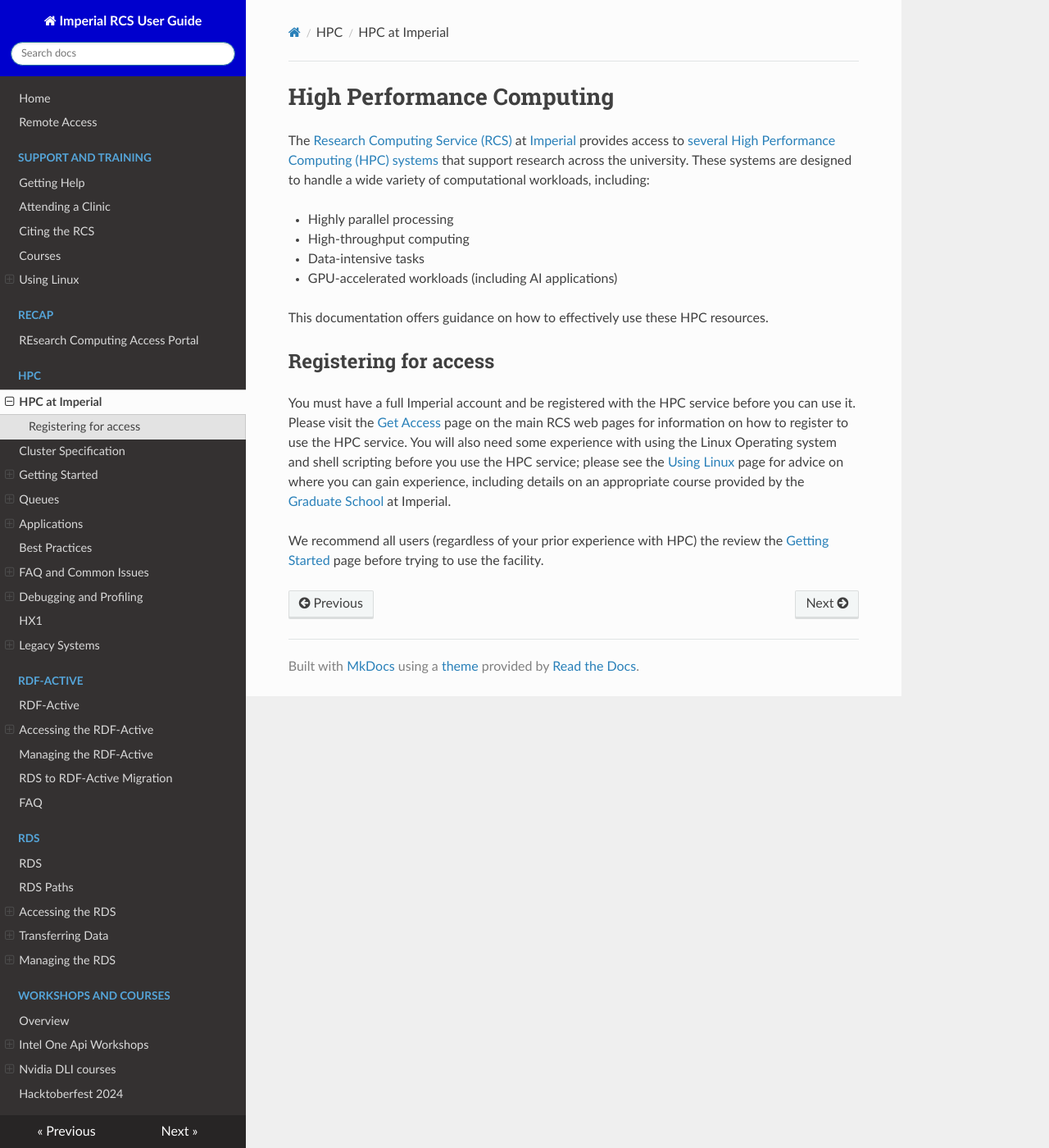
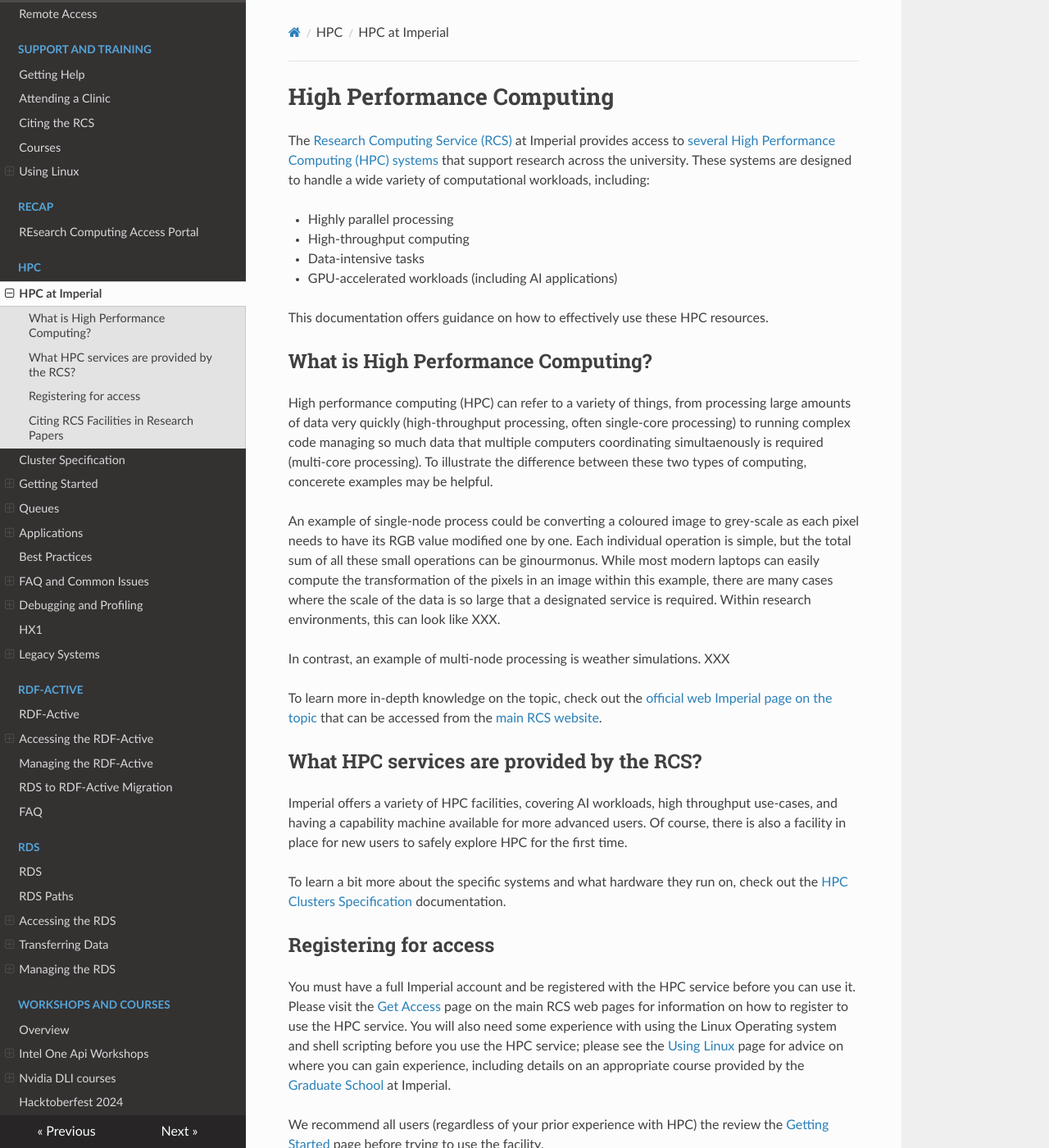
Before and after one commit to ImperialCollegeLondon/icl-rcs-user-guide, an MkDocs documentation site: the page built from docs/hpc/index.md, in a window 1280 px wide and 1400 px high. Shown: the whole window at 82% size. Built offline with MkDocs 1.6.1, drawn with Linux system fonts in a browser that asks for light colours; nearby versions of some CDN libraries; some of the changed text lies outside the part shown.

Commit message:
fix: clarity on general HPC pages

```diff
--- a/docs/hpc/index.md
+++ b/docs/hpc/index.md
@@ -1,7 +1,7 @@
 # High Performance Computing
 
 
-The [Research Computing Service (RCS)](https://www.imperial.ac.uk/admin-services/ict/self-service/research-support/rcs/) at [Imperial](https://www.imperial.ac.uk/) provides access to [several High Performance Computing (HPC) systems](./cluster-specification.md) that support research across the university. These systems are designed to handle a wide variety of computational workloads, including:
+The [Research Computing Service (RCS)](https://www.imperial.ac.uk/admin-services/ict/self-service/research-support/rcs/) at Imperial provides access to [several High Performance Computing (HPC) systems](./cluster-specification.md) that support research across the university. These systems are designed to handle a wide variety of computational workloads, including:
 
 * Highly parallel processing
 * High-throughput computing
@@ -10,8 +10,29 @@ The [Research Computing Service (RCS)](https://www.imperial.ac.uk/admin-services
 
 This documentation offers guidance on how to effectively use these HPC resources.
 
+## What is High Performance Computing?
+
+High performance computing (HPC) can refer to a variety of things, from processing large amounts of data very quickly (high-throughput processing, often single-core processing) to running complex code managing so much data that multiple computers coordinating simultaenously is required (multi-core processing).
+To illustrate the difference between these two types of computing, concerete examples may be helpful.
+
+An example of single-node process could be converting a coloured image to grey-scale as each pixel needs to have its RGB value modified one by one. Each individual operation is simple, but the total sum of all these small operations can be ginourmonus. While most modern laptops can easily compute the transformation of the pixels in an image within this example, there are many cases where the scale of the data is so large that a designated service is required. Within research environments, this can look like XXX.
+
+In contrast, an example of multi-node processing is weather simulations. XXX
+
+To learn more in-depth knowledge on the topic, check out the [official web Imperial page on the topic](https://www.imperial.ac.uk/admin-services/ict/self-service/research-support/rcs/service-offering/hpc/) that can be accessed from the [main RCS website](https://www.imperial.ac.uk/admin-services/ict/self-service/research-support/rcs/).
+
+## What HPC services are provided by the RCS?
+
+Imperial offers a variety of HPC facilities, covering AI workloads, high throughput use-cases, and having a capability machine available for more advanced users. Of course, there is also a facility in place for new users to safely explore HPC for the first time.
+
+To learn a bit more about the specific systems and what hardware they run on, check out the [HPC Clusters Specification](../cluster-specification.md) documentation.
+
 ## Registering for access
 
 You must have a full Imperial account and be registered with the HPC service before you can use it. Please visit the [Get Access](https://www.imperial.ac.uk/admin-services/ict/self-service/research-support/rcs/get-access/) page on the main RCS web pages for information on how to register to use the HPC service. You will also need some experience with using the Linux Operating system and shell scripting before you use the HPC service; please see the [Using Linux](../support/using-linux/index.md) page for advice on where you can gain experience, including details on an appropriate course provided by the [Graduate School](https://www.imperial.ac.uk/students/academic-support/graduate-school/professional-development/doctoral-students/research-computing-data-science/courses/) at Imperial.
 
 We recommend all users (regardless of your prior experience with HPC) the review the [Getting Started](./getting-started/index.md) page before trying to use the facility.
+
+## Citing RCS Facilities in Research Papers
+
+Please acknowledge our contributions by citing us in your research. See [here](../../support/citing-rcs.md) for our suggested template.
```
Also changed, not shown: docs/hpc/getting-started/index.md (+6 -4 lines).
